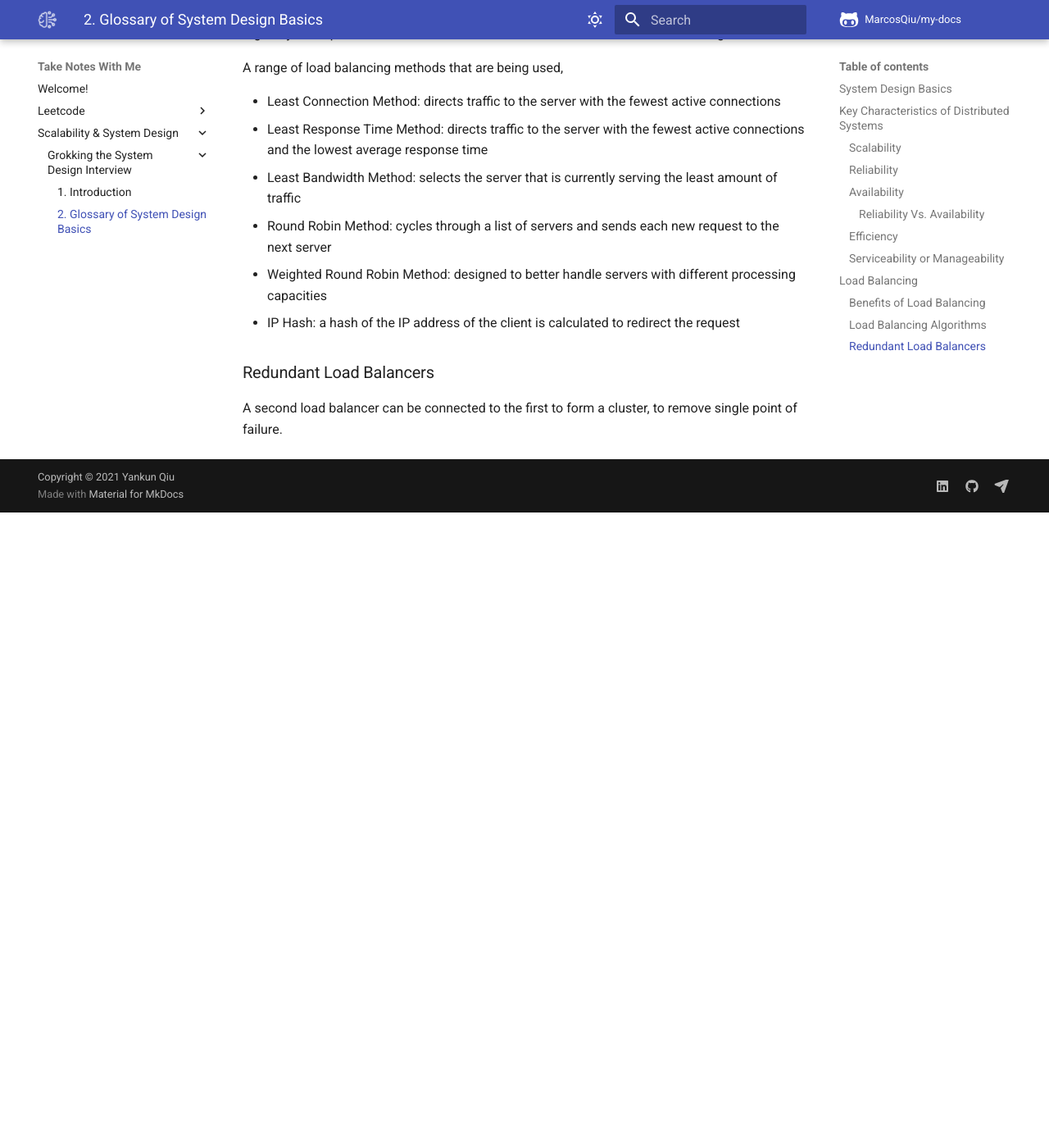
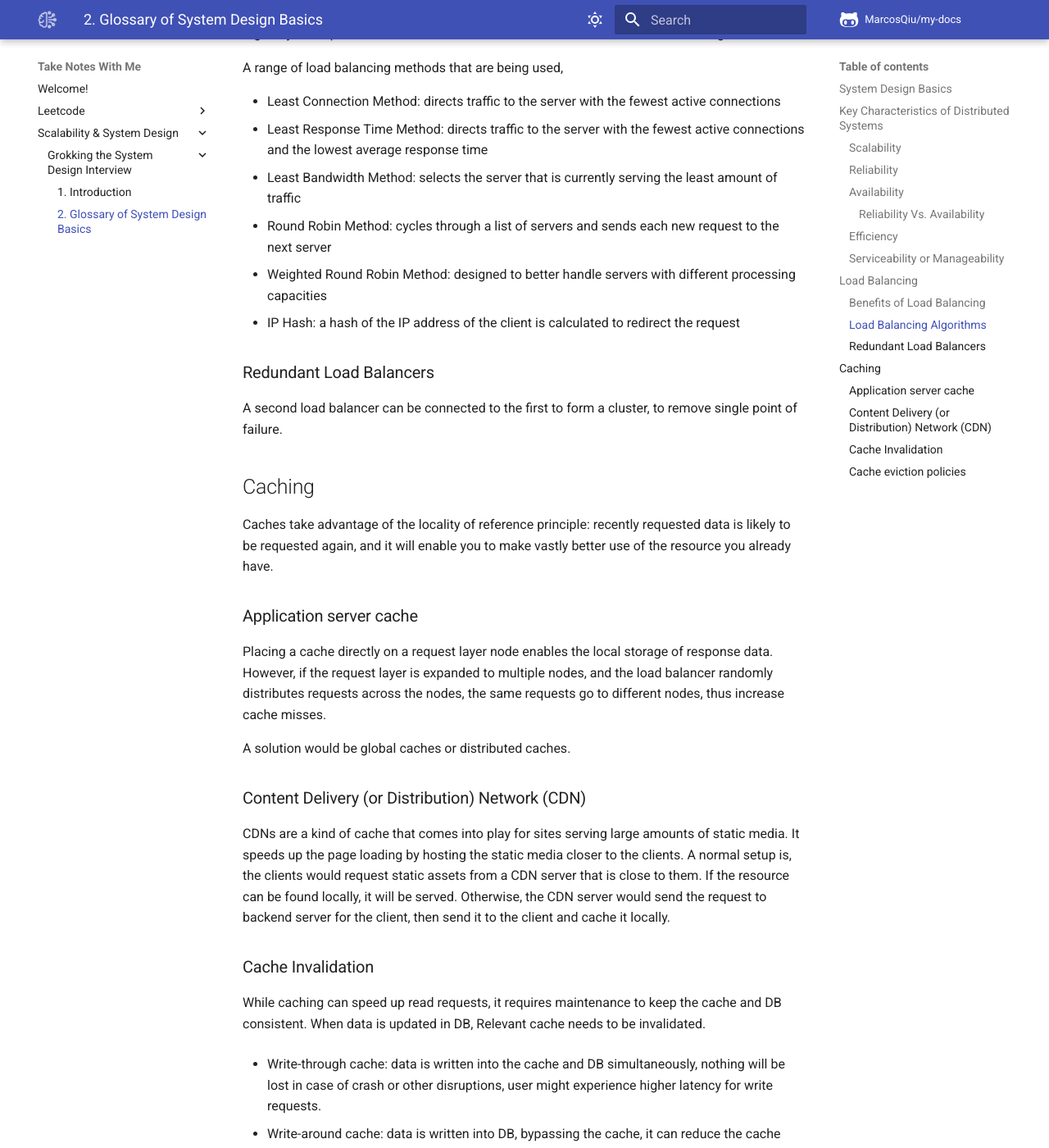
Before and after one commit to MarcosQiu/my-docs, an MkDocs documentation site: the page built from docs/Scalability & System Design/Grokking the System Design Interview/2. Glossary of System Design Basics.md, in a window 1280 px wide and 1400 px high, scrolled down 2260 px. Shown: the whole window at 82% size. Built offline with MkDocs 1.6.1 and Material for MkDocs 9.7.7, drawn with Linux system fonts in a browser that asks for light colours; comment, search, counter and statistics services are not loaded; before the commit the page ends 2885 px from its top, so only the background shows below that; some of the changed text lies outside the part shown.

Commit message:
finish cache

```diff
--- a/docs/Scalability & System Design/Grokking the System Design Interview/2. Glossary of System Design Basics.md
+++ b/docs/Scalability & System Design/Grokking the System Design Interview/2. Glossary of System Design Basics.md
@@ -79,3 +79,37 @@ A range of load balancing methods that are being used,
 ### Redundant Load Balancers
 
 A second load balancer can be connected to the first to form a cluster, to remove single point of failure.
+
+## Caching
+
+Caches take advantage of the locality of reference principle: recently requested data is likely to be requested again, and it will enable you to make vastly better use of the resource you already have.
+
+### Application server cache
+
+Placing a cache directly on a request layer node enables the local storage of response data. However, if the request layer is expanded to multiple nodes, and the load balancer randomly distributes requests across the nodes, the same requests go to different nodes, thus increase cache misses.
+
+A solution would be global caches or distributed caches.
+
+### Content Delivery (or Distribution) Network (CDN)
+
+CDNs are a kind of cache that comes into play for sites serving large amounts of static media. It speeds up the page loading by hosting the static media closer to the clients. A normal setup is, the clients would request static assets from a CDN server that is close to them. If the resource can be found locally, it will be served. Otherwise, the CDN server would send the request to backend server for the client, then send it to the client and cache it locally.
+
+
+### Cache Invalidation
+
+While caching can speed up read requests, it requires maintenance to keep the cache and DB consistent. When data is updated in DB, Relevant cache needs to be invalidated.
+
+ - Write-through cache: data is written into the cache and DB simultaneously, nothing will be lost in case of crash or other disruptions, user might experience higher latency for write requests.
+
+ - Write-around cache: data is written into DB, bypassing the cache, it can reduce the cache being flooded with write requests (if writing data that is not likely to be read later, write-through schema will create cache entries anyway), but a write to recently read data would probably create a cache miss.
+
+ - Write-back cache: data is written to cache alone, and completion is immediately confirmed to the client, write to DB is done later, it has low-latency and high-throughput for write intensive applications, but also has the risk of data loss in case of crash.
+
+### Cache eviction policies
+
+ - First in first out (FIFO)
+ - Last in first out (LIFO)
+ - Least recently used (LRU)
+ - Most recently used (MRU)
+ - Least frequently used (LFU)
+ - Random replacement (RR)
```
